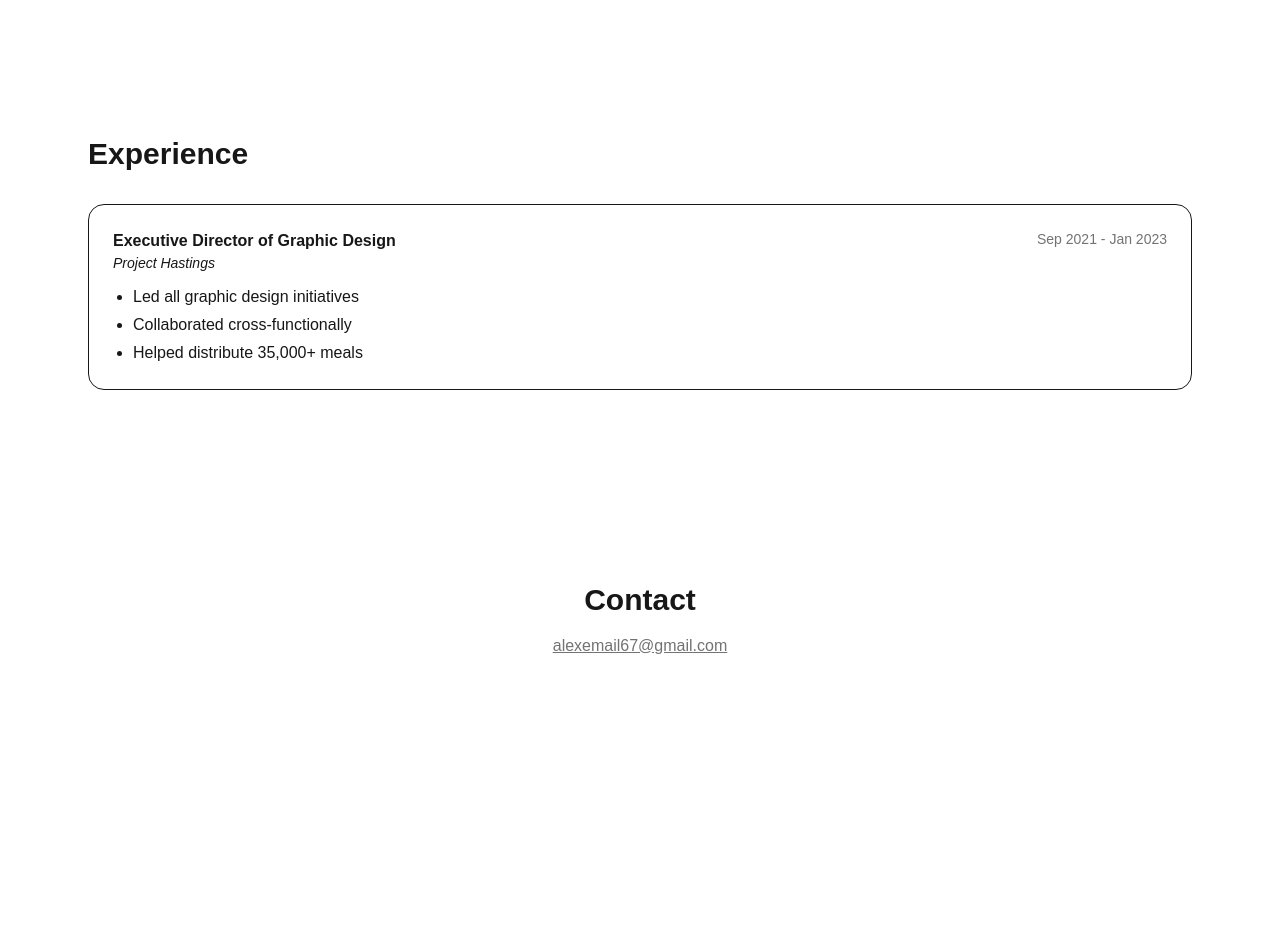
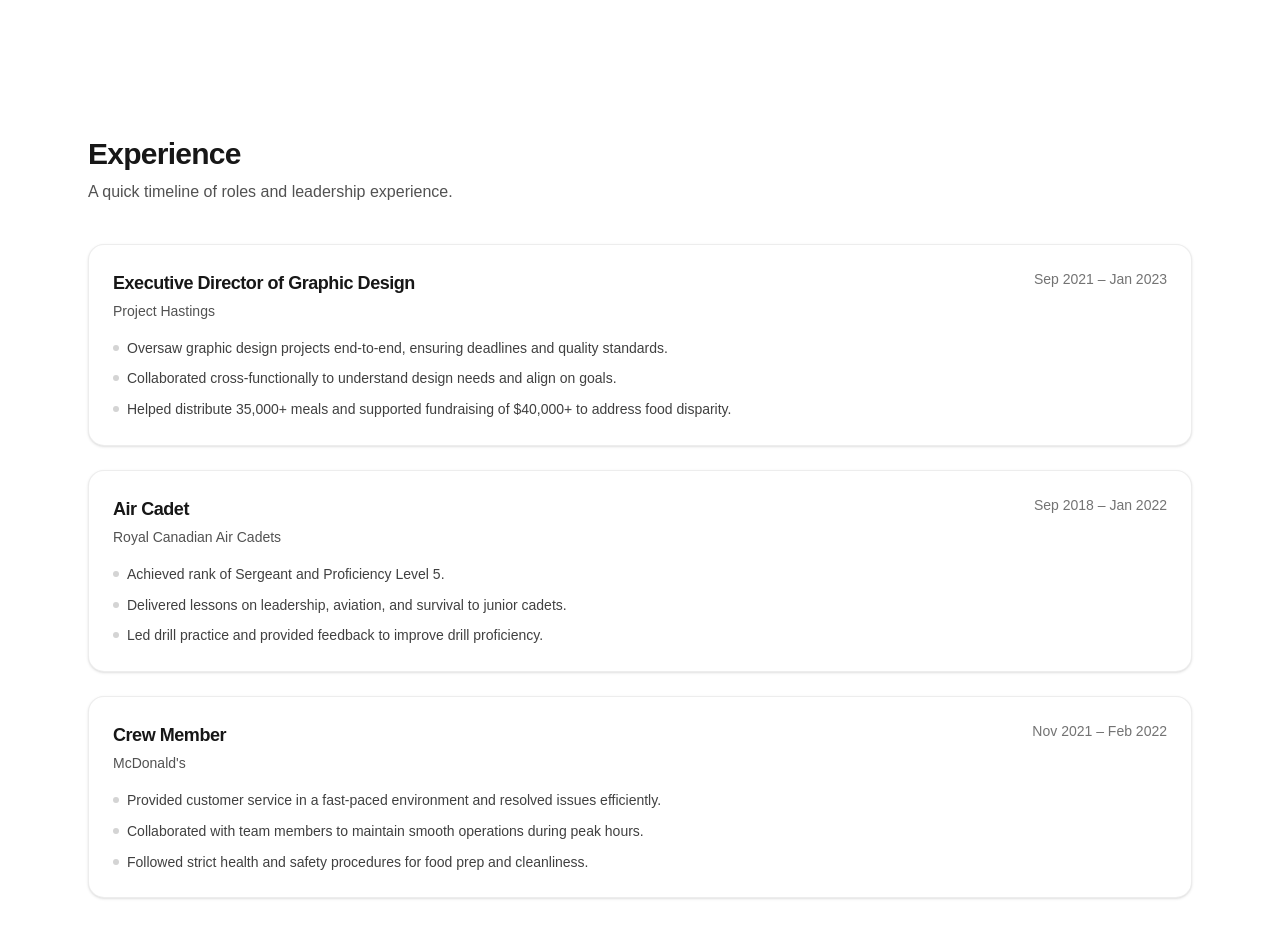
Before and after one commit to alexyangg/alexyangg.github.io, a Next.js app: page / in a window 1280 px wide. Shown: the part 2180-3118 px from the top of the page. Before the commit the page ends 2934 px from the top, so only its background shows below. Built offline with nearby package versions, Linux system fonts and the light colour scheme.

Commit message:
Create Card component for Experience

```diff
--- a/src/components/Experience.tsx
+++ b/src/components/Experience.tsx
@@ -1,23 +1,19 @@
 import { experience } from "@/content/experience";
+import ExperienceCard from "@/components/ExperienceCard";
 
 export default function Experience() {
   return (
-    <section id="experience" className="py-24">
-      <h2 className="text-3xl font-bold mb-8">Experience</h2>
-      <div className="space-y-6">
-        {experience.map((e) => (
-          <div key={e.role} className="border rounded-2xl p-6">
-            <div className="flex justify-between">
-              <h3 className="font-semibold">{e.role}</h3>
-              <span className="text-sm text-neutral-500">{e.date}</span>
-            </div>
-            <p className="italic text-sm">{e.org}</p>
-            <ul className="list-disc pl-5 mt-3 space-y-1">
-              {e.points.map((p) => (
-                <li key={p}>{p}</li>
-              ))}
-            </ul>
-          </div>
+    <section id="experience" className="py-24 scroll-mt-28">
+      <h2 className="text-2xl md:text-3xl font-semibold tracking-tight">
+        Experience
+      </h2>
+      <p className="mt-2 text-neutral-600 dark:text-neutral-300">
+        A quick timeline of roles and leadership experience.
+      </p>
+
+      <div className="mt-10 space-y-6">
+        {experience.map((item) => (
+          <ExperienceCard key={`${item.role}-${item.company}`} item={item} />
         ))}
       </div>
     </section>
--- /dev/null
+++ b/src/components/ExperienceCard.tsx
@@ -0,0 +1,31 @@
+import type { ExperienceItem } from "@/content/experience";
+
+export default function ExperienceCard({ item }: { item: ExperienceItem }) {
+  return (
+    <article className="rounded-2xl border border-neutral-200/70 dark:border-neutral-800/70 bg-white dark:bg-neutral-950 p-6 shadow-sm">
+      <div className="flex flex-col md:flex-row md:items-start md:justify-between gap-2">
+        <div>
+          <h3 className="text-base md:text-lg font-semibold tracking-tight">
+            {item.role}
+          </h3>
+          <p className="mt-1 text-sm text-neutral-600 dark:text-neutral-300">
+            {item.company}
+            {item.location ? ` • ${item.location}` : ""}
+          </p>
+        </div>
+        <p className="text-sm text-neutral-500 whitespace-nowrap">
+          {item.date}
+        </p>
+      </div>
+
+      <ul className="mt-4 space-y-2 text-sm leading-relaxed text-neutral-700 dark:text-neutral-200">
+        {item.points.map((p) => (
+          <li key={p} className="flex gap-2">
+            <span className="mt-2 h-1.5 w-1.5 shrink-0 rounded-full bg-neutral-300 dark:bg-neutral-700" />
+            <span>{p}</span>
+          </li>
+        ))}
+      </ul>
+    </article>
+  );
+}
--- a/src/content/experience.ts
+++ b/src/content/experience.ts
@@ -1,12 +1,40 @@
-export const experience = [
+export type ExperienceItem = {
+  role: string;
+  company: string;
+  date: string;
+  location?: string;
+  points: string[];
+};
+
+export const experience: ExperienceItem[] = [
   {
     role: "Executive Director of Graphic Design",
-    org: "Project Hastings",
-    date: "Sep 2021 - Jan 2023",
+    company: "Project Hastings",
+    date: "Sep 2021 – Jan 2023",
     points: [
-      "Led all graphic design initiatives",
-      "Collaborated cross-functionally",
-      "Helped distribute 35,000+ meals",
+      "Oversaw graphic design projects end-to-end, ensuring deadlines and quality standards.",
+      "Collaborated cross-functionally to understand design needs and align on goals.",
+      "Helped distribute 35,000+ meals and supported fundraising of $40,000+ to address food disparity.",
+    ],
+  },
+  {
+    role: "Air Cadet",
+    company: "Royal Canadian Air Cadets",
+    date: "Sep 2018 – Jan 2022",
+    points: [
+      "Achieved rank of Sergeant and Proficiency Level 5.",
+      "Delivered lessons on leadership, aviation, and survival to junior cadets.",
+      "Led drill practice and provided feedback to improve drill proficiency.",
+    ],
+  },
+  {
+    role: "Crew Member",
+    company: "McDonald's",
+    date: "Nov 2021 – Feb 2022",
+    points: [
+      "Provided customer service in a fast-paced environment and resolved issues efficiently.",
+      "Collaborated with team members to maintain smooth operations during peak hours.",
+      "Followed strict health and safety procedures for food prep and cleanliness.",
     ],
   },
 ];
```
